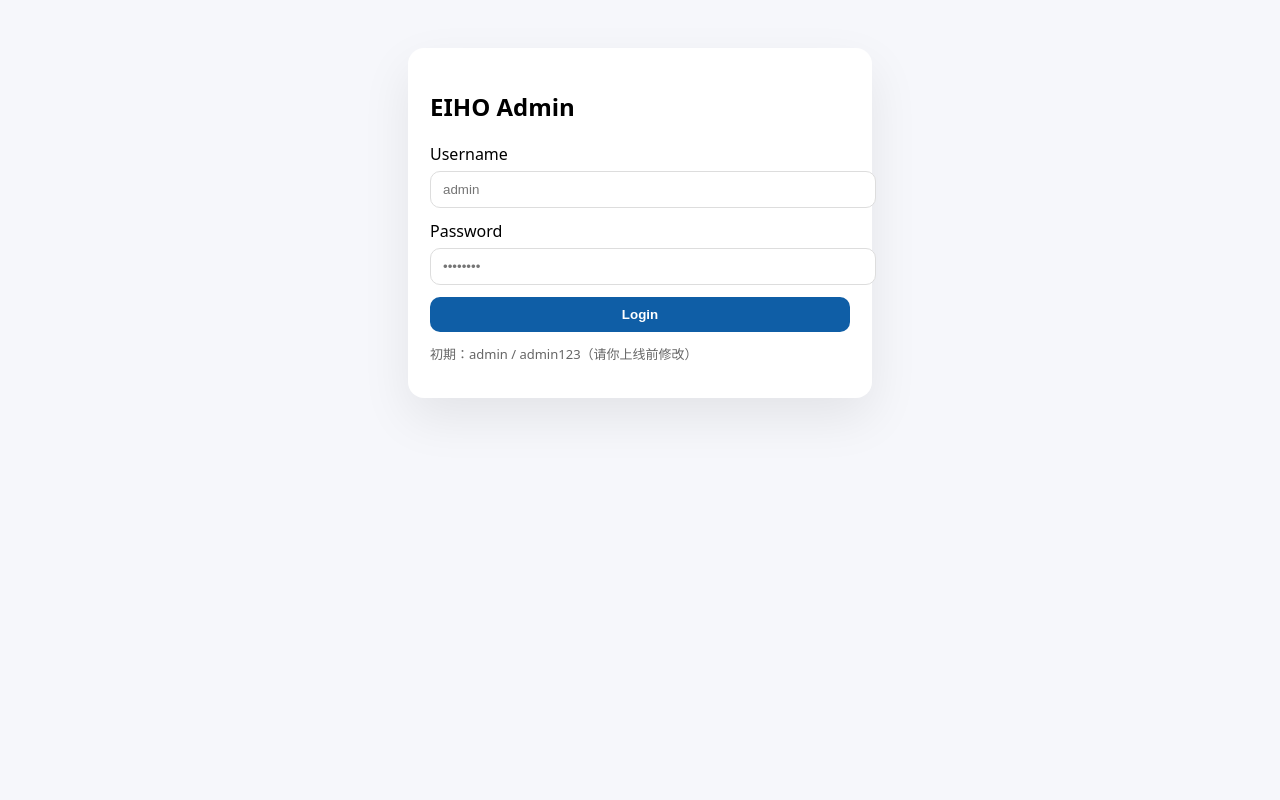
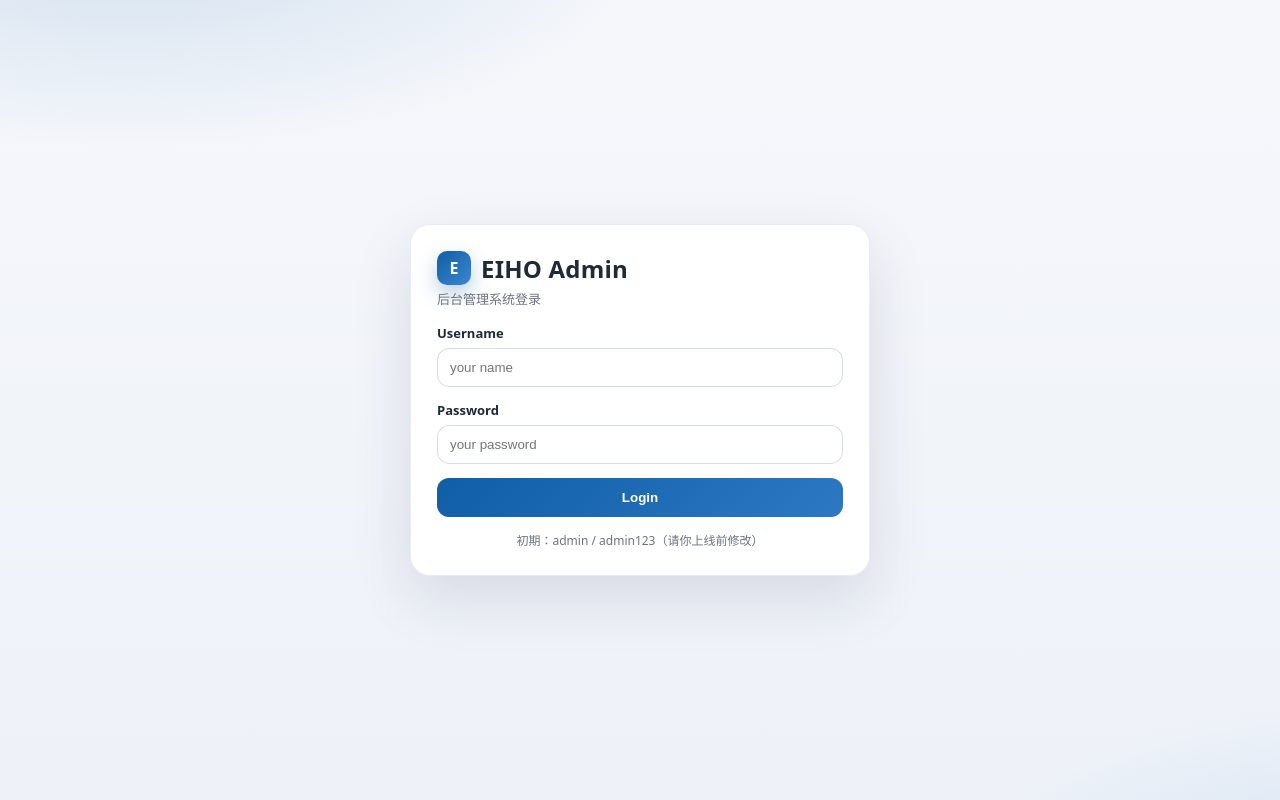
Before and after one commit to morookaatsuhiro/eiho_company_webpage_new, a FastAPI app: page /admin/login in a window 1280 px wide. Run offline with FastAPI, Linux system fonts and the light colour scheme.

Commit message:
'第6次提交、'

```diff
--- a/backend/app/templates/login.html
+++ b/backend/app/templates/login.html
@@ -5,23 +5,130 @@
   <meta name="viewport" content="width=device-width,initial-scale=1">
   <title>Admin Login</title>
   <style>
-    body{font-family:system-ui; background:#f6f7fb; padding:40px;}
-    .card{max-width:420px;margin:auto;background:#fff;border-radius:16px;padding:22px;box-shadow:0 20px 50px rgba(0,0,0,.08);}
-    input{width:100%;padding:10px 12px;border:1px solid #ddd;border-radius:10px;margin:6px 0 12px;}
-    button{width:100%;padding:10px 12px;border:0;border-radius:10px;background:#0f5ea6;color:#fff;font-weight:700;}
-    .err{color:#c62828;margin:0 0 10px;}
-    .hint{color:#666;font-size:13px;margin-top:12px;}
+    :root{
+      --brand:#0f5ea6;
+      --brand-dark:#0b4b85;
+      --text:#1f2a37;
+      --muted:#6b7280;
+      --danger:#c62828;
+      --card-border:#e8edf5;
+      --field-border:#d6dbe6;
+      --field-focus:#0f5ea6;
+    }
+    *{box-sizing:border-box;}
+    body{
+      margin:0;
+      min-height:100vh;
+      display:grid;
+      place-items:center;
+      padding:24px;
+      font-family:system-ui,-apple-system,Segoe UI,Roboto,Helvetica,Arial,sans-serif;
+      color:var(--text);
+      background:
+        radial-gradient(900px 380px at 10% -10%, rgba(15,94,166,.16), transparent 60%),
+        radial-gradient(760px 300px at 110% 110%, rgba(52,127,206,.14), transparent 60%),
+        linear-gradient(180deg,#f5f7fb 0%, #eef2f8 100%);
+    }
+    .card{
+      width:100%;
+      max-width:460px;
+      background:#fff;
+      border:1px solid var(--card-border);
+      border-radius:20px;
+      padding:26px;
+      box-shadow:0 22px 60px rgba(21,36,68,.12);
+    }
+    .brand{
+      display:flex;
+      align-items:center;
+      gap:10px;
+      margin:0 0 4px;
+      font-size:24px;
+      font-weight:800;
+      letter-spacing:.2px;
+    }
+    .brand-badge{
+      width:34px;
+      height:34px;
+      border-radius:10px;
+      display:grid;
+      place-items:center;
+      color:#fff;
+      background:linear-gradient(135deg,var(--brand) 0%, #3d86d1 100%);
+      box-shadow:0 8px 20px rgba(15,94,166,.3);
+      font-size:16px;
+      font-weight:900;
+    }
+    .sub{
+      margin:0 0 16px;
+      color:var(--muted);
+      font-size:13px;
+    }
+    form{margin-top:8px;}
+    label{
+      display:block;
+      font-size:13px;
+      font-weight:700;
+      margin:0 0 6px;
+    }
+    input{
+      width:100%;
+      padding:11px 12px;
+      border:1px solid var(--field-border);
+      border-radius:12px;
+      margin:0 0 14px;
+      background:#fff;
+      transition:border-color .15s ease, box-shadow .15s ease;
+    }
+    input:focus{
+      outline:none;
+      border-color:var(--field-focus);
+      box-shadow:0 0 0 3px rgba(15,94,166,.14);
+    }
+    button{
+      width:100%;
+      padding:12px 14px;
+      border:0;
+      border-radius:12px;
+      background:linear-gradient(135deg,var(--brand) 0%, #2d78c3 100%);
+      color:#fff;
+      font-weight:800;
+      cursor:pointer;
+      transition:transform .06s ease, box-shadow .2s ease, background .2s ease;
+    }
+    button:hover{
+      background:linear-gradient(135deg,var(--brand-dark) 0%, var(--brand) 100%);
+      box-shadow:0 10px 24px rgba(15,94,166,.28);
+    }
+    button:active{transform:translateY(1px);}
+    .err{
+      margin:0 0 14px;
+      padding:10px 12px;
+      border-radius:10px;
+      border:1px solid rgba(198,40,40,.28);
+      background:rgba(198,40,40,.06);
+      color:var(--danger);
+      font-size:13px;
+      font-weight:600;
+    }
+    .hint{
+      margin:14px 0 0;
+      color:var(--muted);
+      font-size:12px;
+      text-align:center;
+    }
   </style>
 </head>
 <body>
   <div class="card">
-    <h2>EIHO Admin</h2>
+    <h2 class="brand"><span class="brand-badge">E</span>EIHO Admin</h2>
+    <p class="sub">后台管理系统登录</p>
     {% if error %}<div class="err">{{error}}</div>{% endif %}
-    <form method="post" action="/admin/login">
+    <form method="post" action="/admin/login" autocomplete="off">
       <label for="username">Username</label>
-      <input id="username" name="username" value="" required placeholder="admin" title="用户名">
+      <input id="username" name="username" value="" required placeholder="your name" title="用户名" autocomplete="off">
       <label for="password">Password</label>
-      <input id="password" name="password" type="password" required placeholder="••••••••" title="密码">
+      <input id="password" name="password" type="password" required placeholder="your password" title="密码" autocomplete="new-password">
       <button type="submit">Login</button>
     </form>
     <p class="hint">
```
Also changed, not shown: backend/app/templates/admin_home.html (+119 -18 lines), backend/eiho.db.
